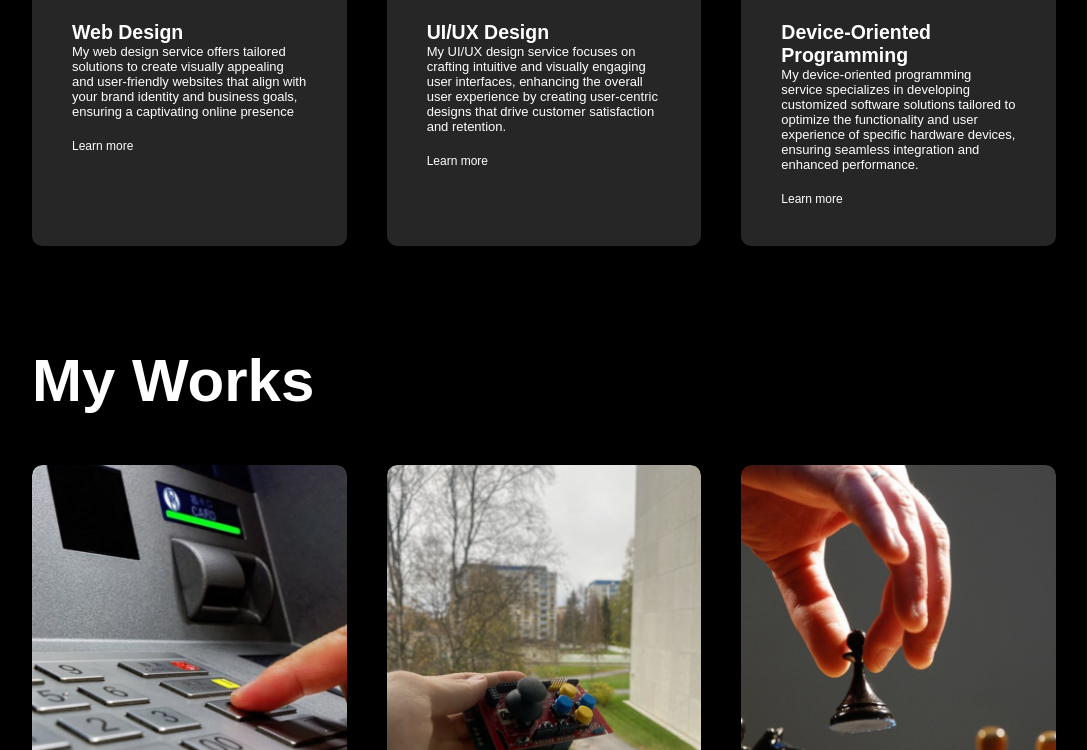
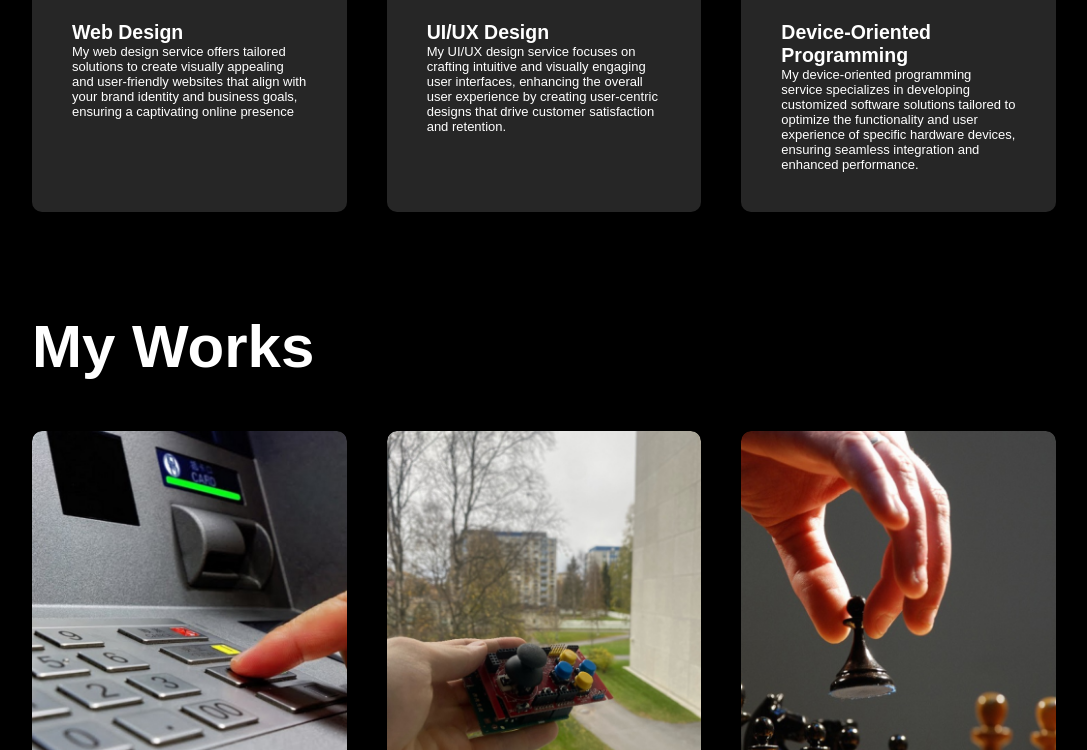
Before and after one commit to mikakorkiakoski/TheAmazingPortfolio, a plain HTML site: page index.html in a window 1280 px wide. Shown: the part 1720-2470 px from the top of the page, without its empty margins (96-1183 px from the left). Drawn offline with nearby package versions, Linux system fonts and the light colour scheme.

Commit message:
Hotfixes
Removed Learn more links and added background-attachment for header

```diff
--- a/index.html
+++ b/index.html
@@ -86,14 +86,12 @@
                     <h2>Web Design</h2>
                     <p>My web design service offers tailored solutions to create visually appealing and user-friendly websites
                          that align with your brand identity and business goals, ensuring a captivating online presence</p>
-                    <a href='#'>Learn more</a>
                     </div>
                     <div>
                         <i class="fa-solid fa-crop"></i>
                         <h2>UI/UX Design</h2>
                         <p>My UI/UX design service focuses on crafting intuitive and visually engaging user interfaces, enhancing
                             the overall user experience by creating user-centric designs that drive customer satisfaction and retention.</p>
-                        <a href='#'>Learn more</a>
                     </div>
                     <div>
                         <i class="fa-solid fa-mobile-button"></i>
@@ -101,7 +99,6 @@
                         <p>My device-oriented programming service specializes in developing customized software solutions tailored
                              to optimize the functionality and user experience of specific hardware
                               devices, ensuring seamless integration and enhanced performance.</p>
-                        <a href='#'>Learn more</a>
                     </div>
 
         </div>
--- a/styles.css
+++ b/styles.css
@@ -23,6 +23,7 @@ body {
     background: url(assets/images/backgroundphoto.png);
     background-size: cover;
     background-position: right;
+    background-attachment: fixed;
 }
 .container {
     padding: 10px 10%;
@@ -226,14 +227,6 @@ nav ul li a:hover::after {
     font-size: 30px;
     font-weight: 500;
     margin-bottom: 15px;
-}
-
-.services-list div a {
-    text-decoration: none;
-    color: white;
-    font-size: 12px;
-    margin-top: 20px;
-    display: inline-block;
 }
 
 .services-list div:hover {
```
